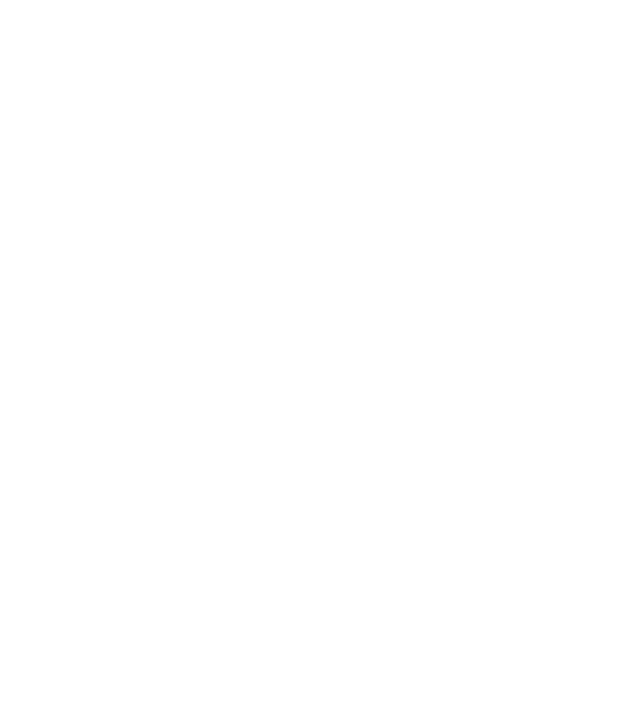
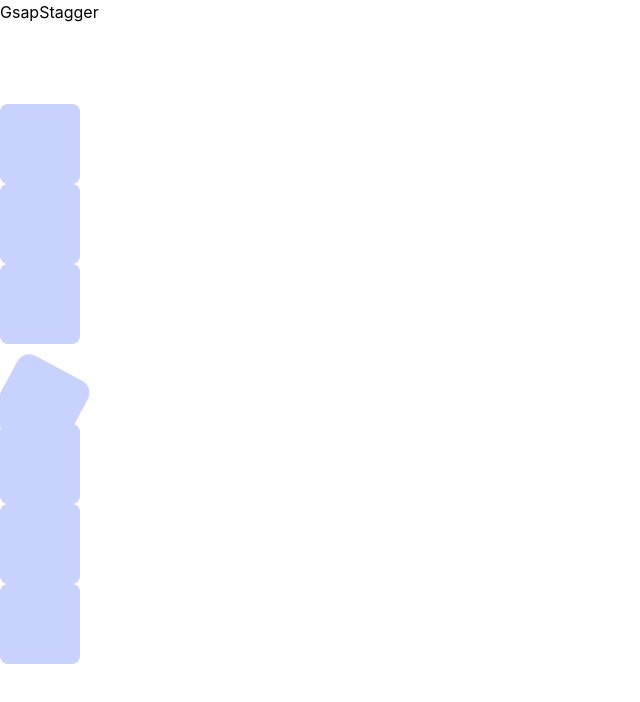
Before and after one commit to ayushsolanki2002102/GsapLearning, a React (Create React App) app: page /gsap-stagger in a window 1280 px wide. Before the commit this address had no page. Shown: the top 702 px of the page, without its empty margins (0-640 px from the left). Built offline with nearby package versions, Linux system fonts and the light colour scheme.

Commit message:
Gsap Stagger Implemented

```diff
--- a/src/App.js
+++ b/src/App.js
@@ -5,6 +5,7 @@
 import GsapFrom from "./Pages/GsapFrom";
 import GsapFromTo from "./Pages/GsapFromTo";
 import GsapTimeLine from "./Pages/GsapTimeLine";
+import GsapStagger from "./Pages/GsapStagger";
 
 function App() {
   return (
@@ -18,6 +19,7 @@
         <Route path="/gsap-from" element={<GsapFrom />} />
         <Route path="/gsap-from-to" element={<GsapFromTo />} />
         <Route path="/gsap-time-line" element={<GsapTimeLine/>}/>
+        <Route path="/gsap-stagger" element={<GsapStagger/>}/>
       </Routes>
     </Router>
   );
--- /dev/null
+++ b/src/Pages/GsapStagger.jsx
@@ -0,0 +1,39 @@
+import { useGSAP } from '@gsap/react'
+import React from 'react'
+import gsap from 'gsap'
+
+export default function GsapStagger() {
+    useGSAP(()=>{
+        gsap.to('.stagger-box',{
+            y:250,
+            rotation:360,
+            borderRadius:"100%",
+            repeat:-1,
+            yoyo:true,
+           //  stagger:0.5,
+            stagger : {
+                amount:1.5,
+                grid:[2,1],
+                axis:'y',
+                ease:'circ.inOut',
+                from:'center',
+
+            }
+        })
+    },[])
+  return (
+    <div>
+        <h2>GsapStagger</h2>
+        <div className='mt-20'>
+    <div className='w-20 h-20 bg-indigo-200 rounded-lg stagger-box'></div>
+    <div className='w-20 h-20 bg-indigo-200 rounded-lg stagger-box'></div>
+    <div className='w-20 h-20 bg-indigo-200 rounded-lg stagger-box'></div>
+    <div className='w-20 h-20 bg-indigo-200 rounded-lg stagger-box'></div>
+    <div className='w-20 h-20 bg-indigo-200 rounded-lg stagger-box'></div>
+    <div className='w-20 h-20 bg-indigo-200 rounded-lg stagger-box'></div>
+    <div className='w-20 h-20 bg-indigo-200 rounded-lg stagger-box'></div>
+    </div>
+    </div>
+
+  )
+}
--- a/src/Pages/Main.jsx
+++ b/src/Pages/Main.jsx
@@ -39,6 +39,14 @@
               GsapTimeLine
             </Link>
           </li>
+          <li>
+            <Link
+              to="/gsap-stagger"
+              className="block w-full py-2 px-4 bg-yellow-500 text-white font-semibold rounded-lg hover:bg-purple-600 transition duration-300"
+            >
+              GsapStagger
+            </Link>
+          </li>
         </ul>
       </div>
     </div>
```
